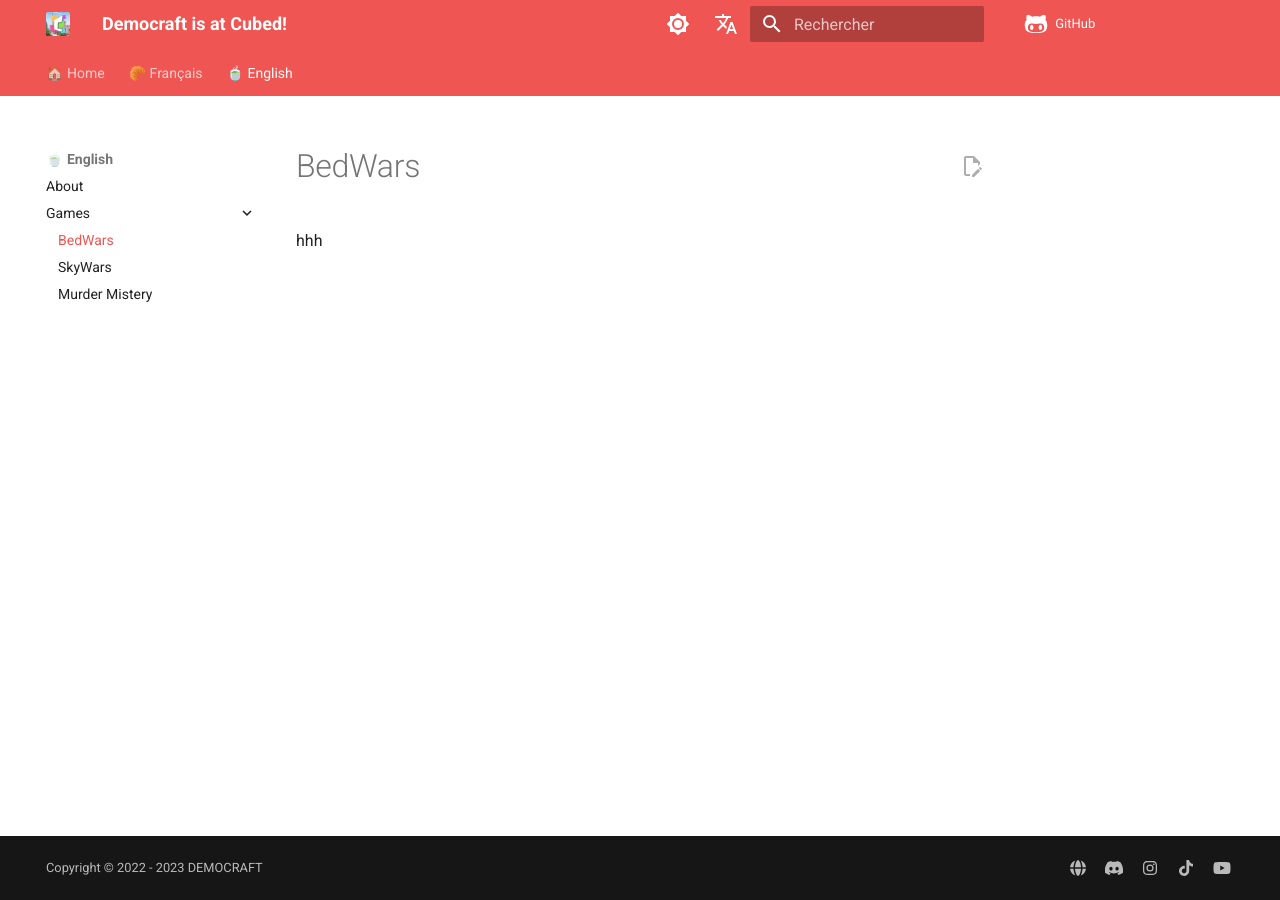
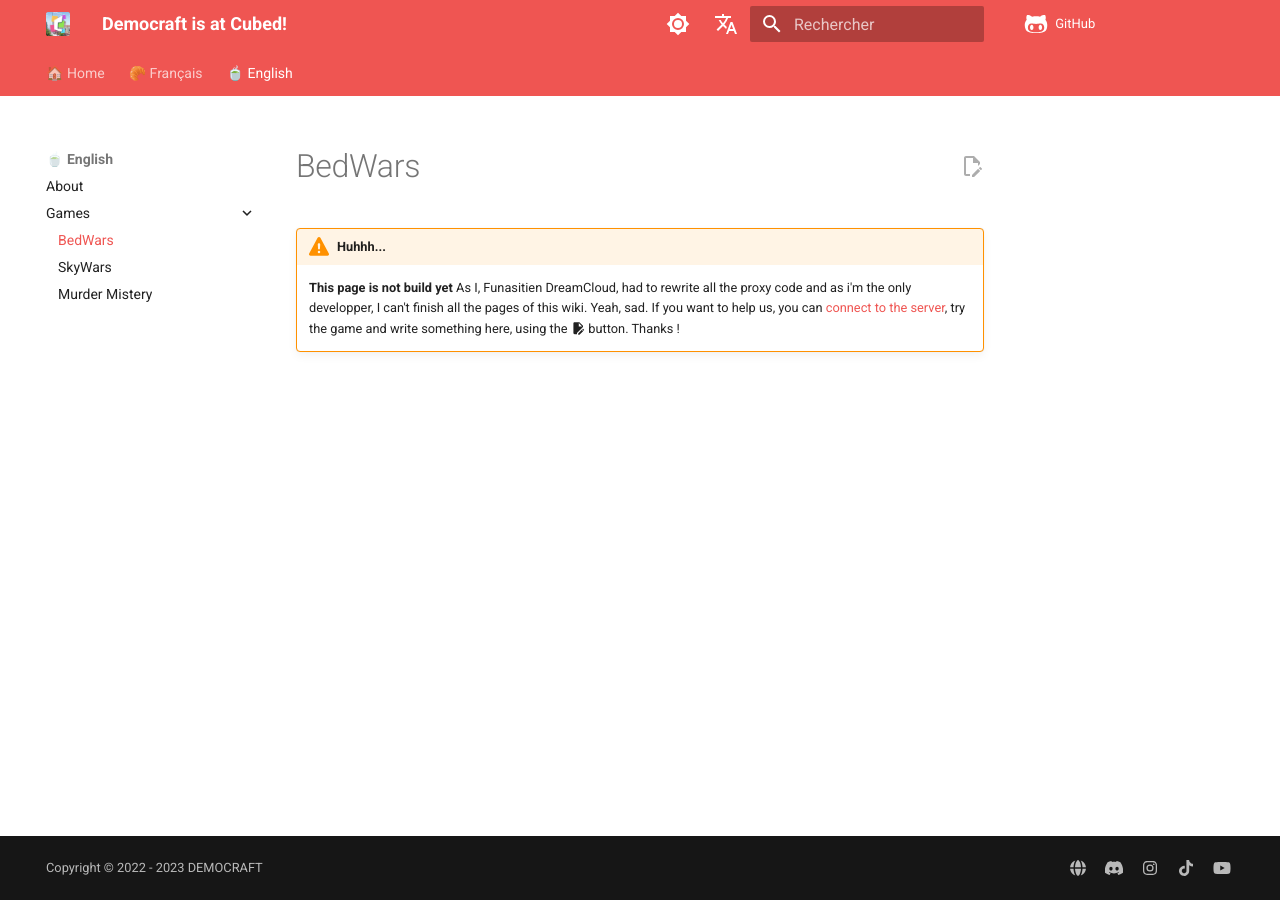
Before and after one commit to democraftmc/cubed-doc, an MkDocs documentation site: the page built from docs/docs/en/bedwars.md, in a window 1280 px wide. Built offline with MkDocs 1.6.1 and Material for MkDocs 9.7.7, drawn with Linux system fonts in a browser that asks for light colours; comment, search, counter and statistics services are not loaded.

Commit message:
Update bedwars.md

```diff
--- a/docs/docs/en/bedwars.md
+++ b/docs/docs/en/bedwars.md
@@ -1 +1,5 @@
-hhh
+!!! warning "Huhhh..."
+
+    **This page is not build yet**
+    As I, Funasitien DreamCloud, had to rewrite all the proxy code and as i'm the only developper, I can't finish all the pages of this wiki. Yeah, sad.
+    If you want to help us, you can [connect to the server](../connexion), try the game and write something here, using the :material-file-edit: button. Thanks !
```
